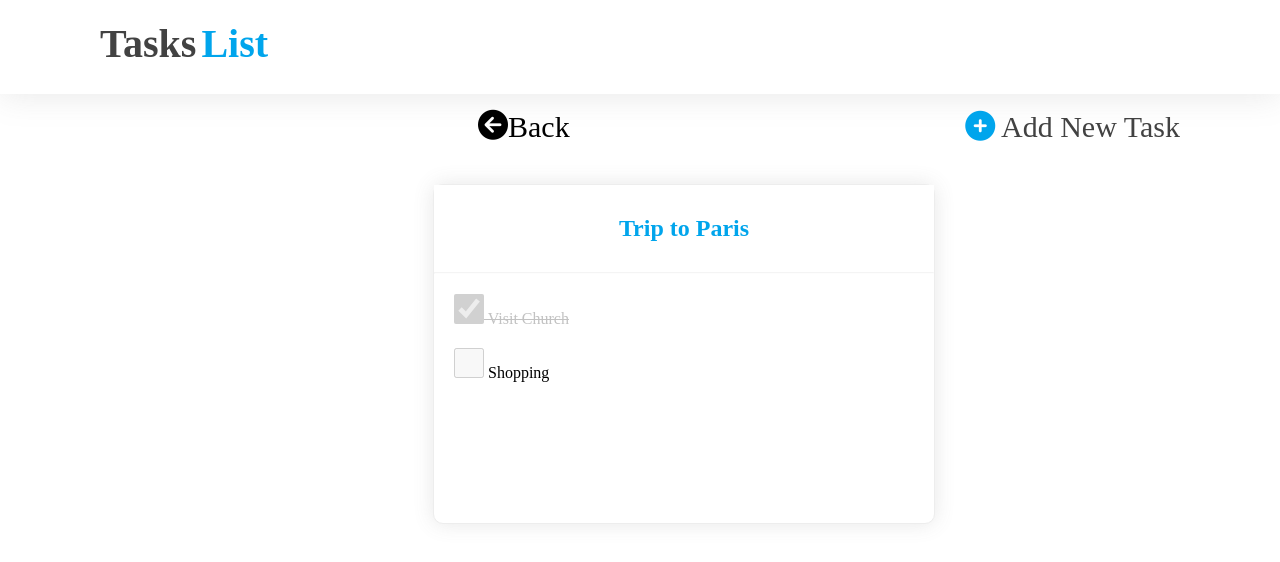
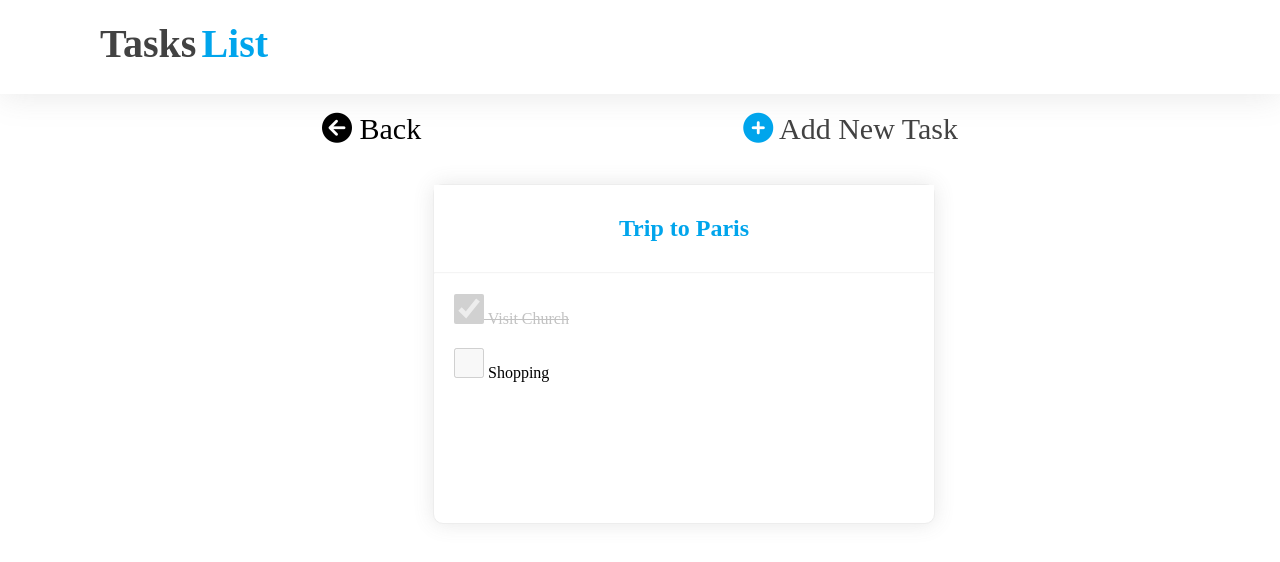
Before and after one commit to manojnagaraj01/TODO_MOBILE, a plain HTML site: page index3.html in a window 1280 px wide. Drawn offline with Linux system fonts and the light colour scheme.

Commit message:
adding anchor

```diff
--- a/index3.html
+++ b/index3.html
@@ -18,7 +18,7 @@
                 <i class="fa-solid fa-circle-arrow-left"></i>
                 <span class="link1">Back</span>
             </div>
-            <div class="taskbutton">
+            <div class="taskbutton1">
                 <i class="fa-solid fa-circle-plus colors"></i>
                 <span class="link">Add New Task</span>
             </div>
--- a/style.css
+++ b/style.css
@@ -162,7 +162,7 @@ hr{
 }
 .item_button1{
     display: flex;
-    justify-content: space-between;
+    justify-content: space-evenly;
     font-size: 30px;
 }
 .item_head1{
@@ -170,12 +170,7 @@ hr{
     justify-content: center;
     background-color: #FFFFFF;
 }
-.back{
-    position: absolute;
-    display: flex;
-    top: 110px;
-    left: 478px;
-}
+
 @media screen and (min-width:250px) and (max-width:500px) {
     .parent{
      width: 100%;
```
